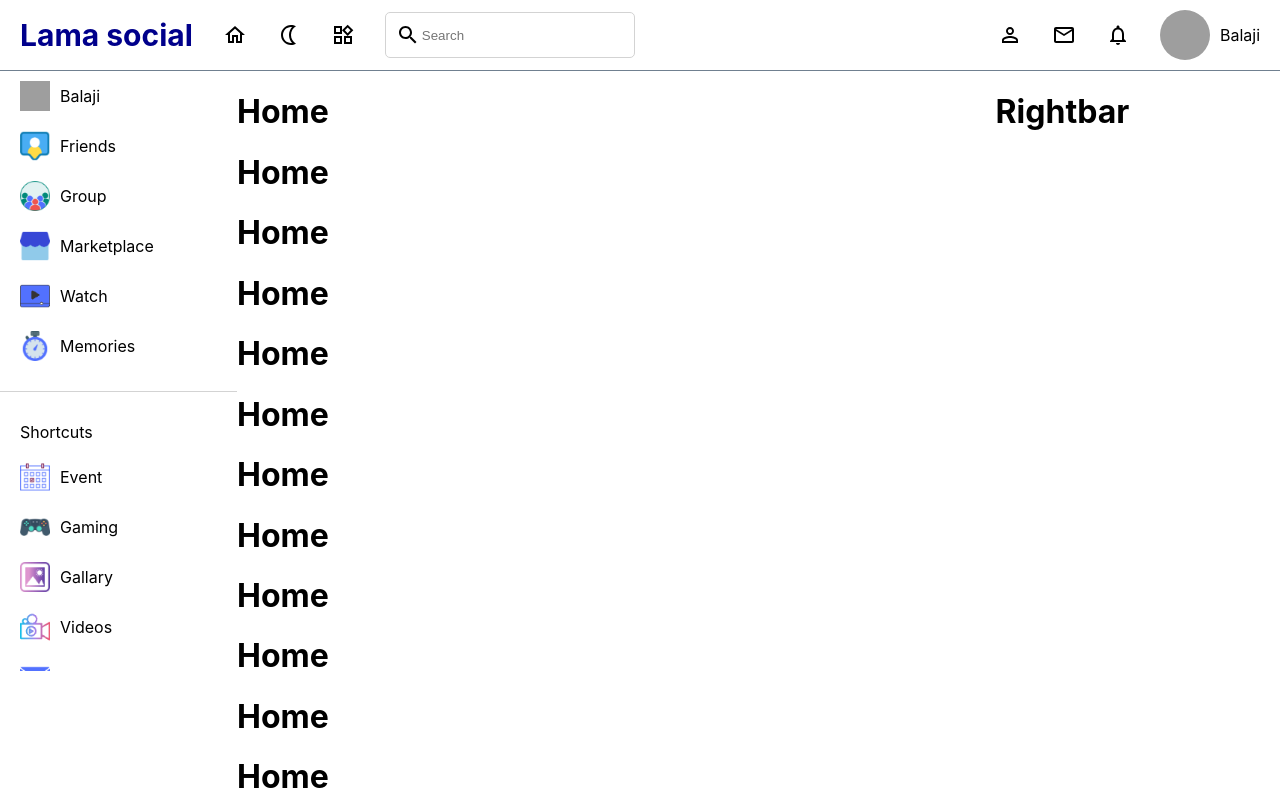
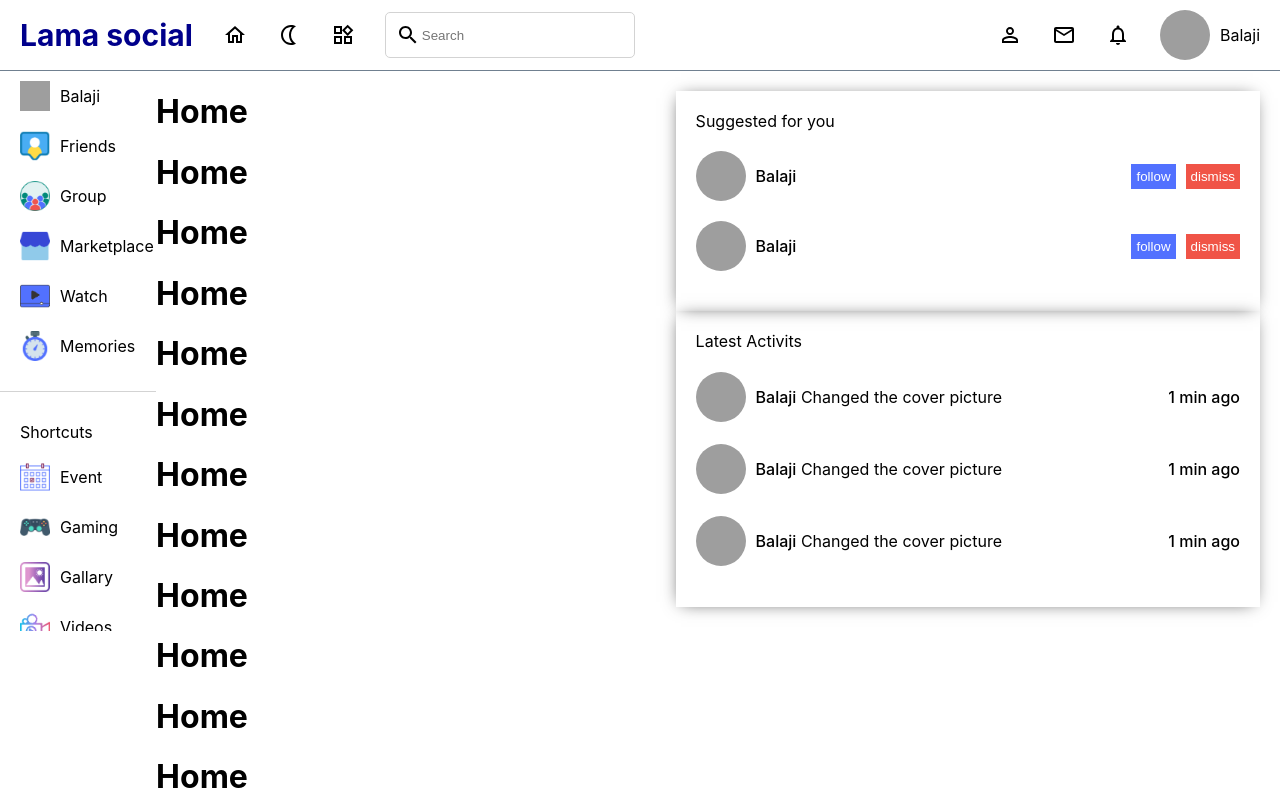
Before and after one commit to Sambu2210/social-media-app, a React (Create React App) app in the folder client/: page / in a window 1280 px wide. Shown: the top 800 px of the page. Built offline with nearby package versions, Linux system fonts and the light colour scheme; grey boxes are pictures that could not be loaded.

Commit message:
updated the rightside bar

```diff
--- a/client/src/component/leftbar/LeftBar.css
+++ b/client/src/component/leftbar/LeftBar.css
@@ -1,7 +1,7 @@
 .leftbar {
   position: sticky;
   top: 70px;
-  height: 600px;
+  height: 70vh;
   overflow: scroll;
   width: 25%;
 }
--- a/client/src/component/rightbar/Rightbar.css
+++ b/client/src/component/rightbar/Rightbar.css
@@ -1,3 +1,55 @@
 .rightbar {
-  width: 30%;
+  width: 100%;
+  position: sticky;
+  top: 70px;
+  height: 70vh;
+  overflow: scroll;
 }
+::-webkit-scrollbar {
+  display: none;
+}
+.rightbar-user img {
+  width: 50px;
+  height: 50px;
+  border-radius: 50px;
+}
+.rightbar .container {
+  padding: 20px;
+}
+.rightbar-items {
+  -webkit-box-shadow: -1px 1px 17px -6px rgba(0, 0, 0, 0.75);
+  -moz-box-shadow: -1px 1px 17px -6px rgba(0, 0, 0, 0.75);
+  box-shadow: -1px 1px 17px -6px rgba(0, 0, 0, 0.75);
+  padding: 20px;
+}
+.rightbar-user {
+  display: flex;
+  align-items: center;
+  justify-content: space-between;
+  margin: 20px 0;
+}
+.rightbar-userinfo {
+  display: flex;
+  align-items: center;
+  gap: 10px;
+}
+.rightbar-buttons {
+  display: flex;
+  gap: 10px;
+}
+.rightbar-buttons button {
+  padding: 5px;
+  border: none;
+  color: white;
+  cursor: pointer;
+}
+.follow-btn {
+  background-color: #5271ff;
+}
+.dismiss-btn {
+  background-color: #f05447;
+}
+.rightbar-user span {
+  font-weight: 500;
+  color: black;
+}
--- a/client/src/component/rightbar/Rightbar.js
+++ b/client/src/component/rightbar/Rightbar.js
@@ -2,7 +2,85 @@ import "./Rightbar.css";
 const Rightbar = () => {
   return (
     <div className="rightbar">
-      <h1>Rightbar</h1>
+      <div className="container">
+        <div className="rightbar-items">
+          <span>Suggested for you</span>
+
+          <div className="">
+            <div className="rightbar-user">
+              <div className="rightbar-userinfo">
+                <img
+                  src="https://images.pexels.com/photos/3228727/pexels-photo-3228727.jpeg?auto=compress&cs=tinysrgb&w=1600"
+                  alt="person"
+                />
+                <span>Balaji</span>
+              </div>
+              <div className="rightbar-buttons">
+                <button className="follow-btn">follow</button>
+                <button className="dismiss-btn">dismiss</button>
+              </div>
+            </div>
+            <div className="rightbar-user">
+              <div className="rightbar-userinfo">
+                <img
+                  src="https://images.pexels.com/photos/3228727/pexels-photo-3228727.jpeg?auto=compress&cs=tinysrgb&w=1600"
+                  alt="person"
+                />
+                <span>Balaji</span>
+              </div>
+              <div className="rightbar-buttons">
+                <button className="follow-btn">follow</button>
+                <button className="dismiss-btn">dismiss</button>
+              </div>
+            </div>
+          </div>
+        </div>
+        <div className="rightbar-items">
+          <span>Latest Activits</span>
+          <div className="rightbar-user">
+            <div className="rightbar-userinfo">
+              <img
+                src="https://images.pexels.com/photos/3228727/pexels-photo-3228727.jpeg?auto=compress&cs=tinysrgb&w=1600"
+                alt="person"
+              />
+              <p>
+                <span>Balaji</span> Changed the cover picture
+              </p>
+            </div>
+            <div>
+              <span>1 min ago</span>
+            </div>
+          </div>
+          <div className="rightbar-user">
+            <div className="rightbar-userinfo">
+              <img
+                src="https://images.pexels.com/photos/3228727/pexels-photo-3228727.jpeg?auto=compress&cs=tinysrgb&w=1600"
+                alt="person"
+              />
+              <p>
+                <span>Balaji</span> Changed the cover picture
+              </p>
+            </div>
+            <div>
+              <span>1 min ago</span>
+            </div>
+          </div>
+          <div className="rightbar-user">
+            <div className="rightbar-userinfo">
+              <img
+                src="https://images.pexels.com/photos/3228727/pexels-photo-3228727.jpeg?auto=compress&cs=tinysrgb&w=1600"
+                alt="person"
+              />
+              <p>
+                <span>Balaji</span> Changed the cover picture
+              </p>
+            </div>
+            <div>
+              <span>1 min ago</span>
+            </div>
+          </div>
+        </div>
+      </div>
     </div>
   );
 };
```
